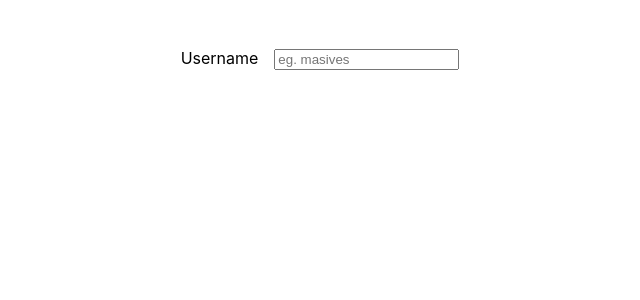
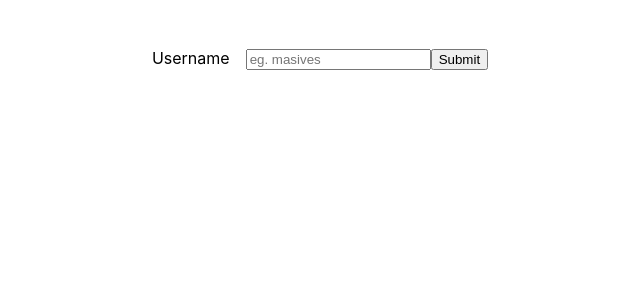
Before and after one commit to masives/github-user-viewer, a React (Create React App) app: page / in a window 1280 px wide. Shown: the top 300 px of the page, without its empty margins (320-960 px from the left). Built offline with nearby package versions, Linux system fonts and the light colour scheme.

Commit message:
move errorMessage to form

```diff
--- a/src/App.tsx
+++ b/src/App.tsx
@@ -38,9 +38,13 @@ function App() {
 
   return (
     <div className="App">
-      <UserForm handleUserNameChange={handleUserNameChange} handleFormSubmit={handleFormSubmit} username={username} />
+      <UserForm
+        handleUserNameChange={handleUserNameChange}
+        handleFormSubmit={handleFormSubmit}
+        username={username}
+        errorMessage={errorMessage}
+      />
       {!isLoading ? <UserDisplay repositories={repositories} userDetails={userDetails} /> : <LoadingIndicator />}
-      {Boolean(errorMessage) && <div>{errorMessage}</div>}
     </div>
   );
 }
--- a/src/components/UserForm/UserForm.tsx
+++ b/src/components/UserForm/UserForm.tsx
@@ -5,15 +5,17 @@ type PropTypes = {
   username: string;
   handleUserNameChange: (event: React.ChangeEvent<HTMLInputElement>) => void;
   handleFormSubmit: () => void;
+  errorMessage: string | null;
 };
 
-const UserForm = ({ username, handleUserNameChange, handleFormSubmit }: PropTypes) => {
+const UserForm = ({ username, handleUserNameChange, handleFormSubmit, errorMessage }: PropTypes) => {
   const onFormSubmit = (event: React.FormEvent<HTMLFormElement>) => {
     event.preventDefault();
     handleFormSubmit();
   };
 
   return (
+    <>
       <form onSubmit={onFormSubmit} className={styles.form}>
         <label>
           Username
@@ -25,8 +27,13 @@ const UserForm = ({ username, handleUserNameChange, handleFormSubmit }: PropType
             placeholder="eg. masives"
             onChange={handleUserNameChange}
           />
+          <button className={styles.button} type="submit">
+            Submit
+          </button>
         </label>
       </form>
+      {Boolean(errorMessage) && <p>{errorMessage}</p>}
+    </>
   );
 };
 
```
Lines whose indentation alone changed are shown as unchanged.
